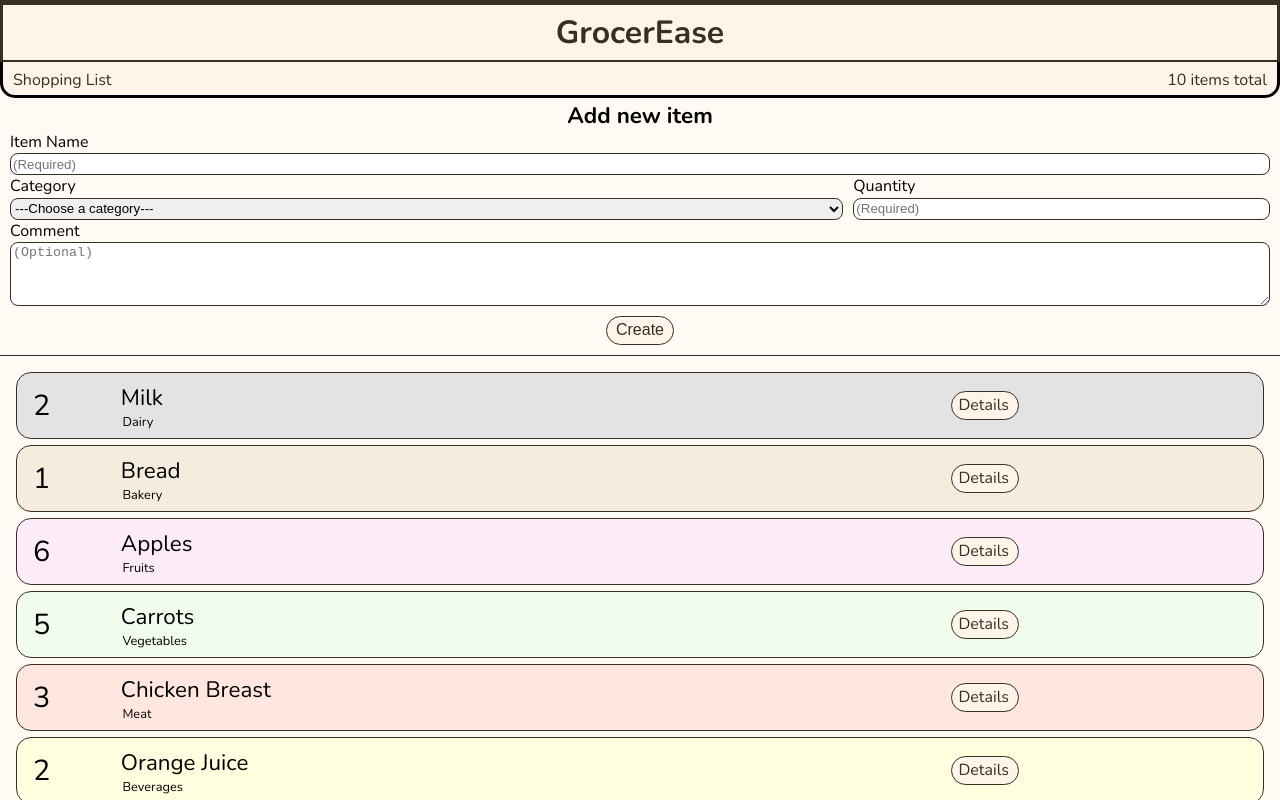
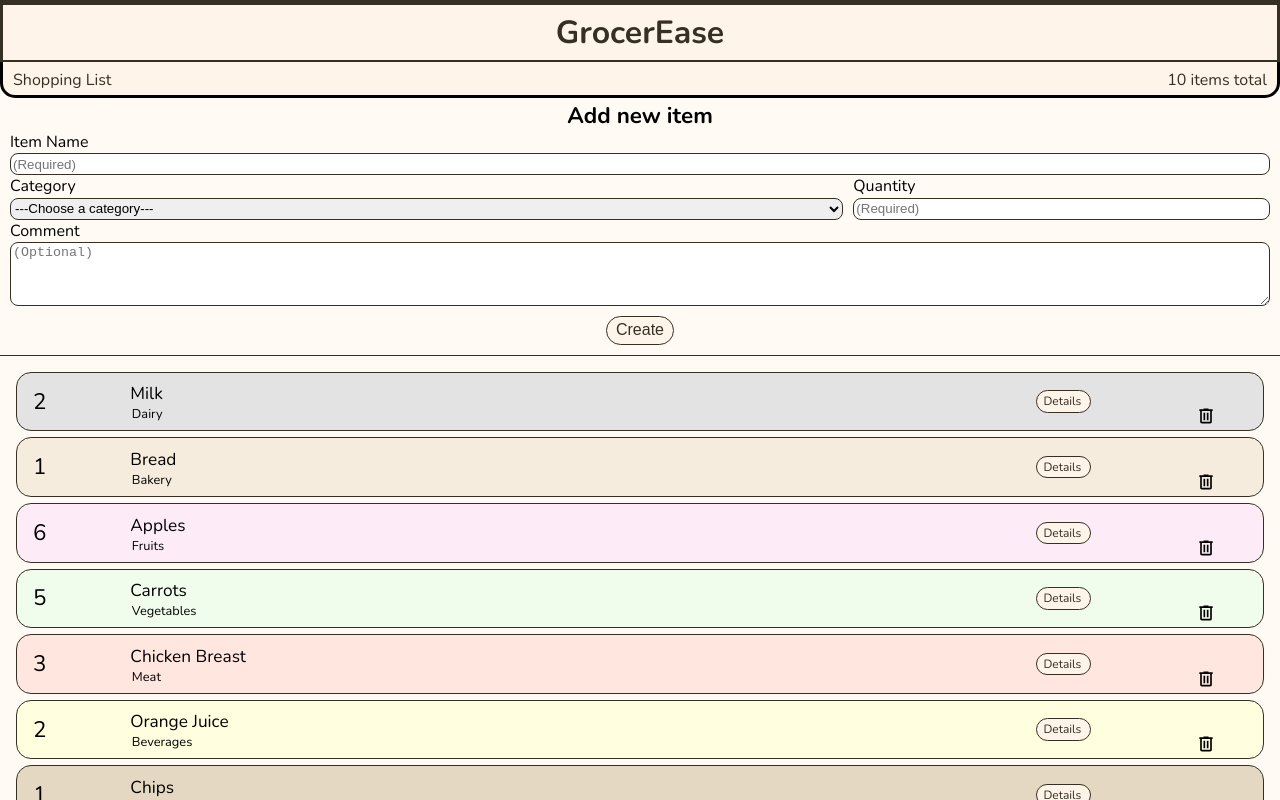
Before and after one commit to laurasliwa/capstone-grocerease, a Next.js app: page / in a window 1280 px wide. Shown: the top 800 px of the page. Built offline with nearby package versions, Linux system fonts and the light colour scheme.

Commit message:
Set maxlength for name and quantity, adjust styling, implement delete button

```diff
--- a/components/Form.js
+++ b/components/Form.js
@@ -28,6 +28,7 @@ export default function CreateForm({ onCreateItem }) {
         id="name"
         type="text"
         placeholder="(Required)"
+        maxLength="20"
         required
       />
       <FlexContainer>
@@ -58,6 +59,8 @@ export default function CreateForm({ onCreateItem }) {
             id="quantity"
             type="number"
             placeholder="(Required)"
+            min="0"
+            max="999"
             required
           />
         </StyledQuantityInputContainer>
--- a/components/ShoppingItem.js
+++ b/components/ShoppingItem.js
@@ -1,5 +1,6 @@
 import styled from "styled-components";
 import Link from "next/link";
+import Delete from "@/public/icons/delete.svg";
 
 export default function ShoppingItem({ id, quantity, name, category }) {
   return (
@@ -8,17 +9,20 @@ export default function ShoppingItem({ id, quantity, name, category }) {
       <ItemName>{name}</ItemName>
       <ItemCategory>{category}</ItemCategory>
       <StyledLink href={`/${id}`}>Details</StyledLink>
+      <StyledButton type="button">
+        <DeleteIcon />
+      </StyledButton>
     </ItemContainer>
   );
 }
 
 const ItemContainer = styled.li`
   display: grid;
-  grid-template-columns: 0.2fr 1.6fr 0.2fr 0.2fr 0.2fr;
+  grid-template-columns: 0.2fr 1.6fr 0.2fr 0.2fr;
   grid-template-rows: 0.4fr 0.4fr 0 0;
   grid-template-areas:
-    "itemquantity itemname details edit delete"
-    "itemquantity itemcategory details edit delete";
+    "itemquantity itemname details edit"
+    "itemquantity itemcategory details delete";
   border: 1px solid #362f23;
   padding: 0;
   margin: 6px;
@@ -53,14 +57,14 @@ const ItemQuantity = styled.span`
   grid-area: itemquantity;
   margin: 0;
   padding: 0.8rem 1rem;
-  font-size: 1.8rem;
+  font-size: 1.4rem;
   list-style: none;
 `;
 
 const ItemName = styled.span`
   grid-area: itemname;
   margin: 0.6rem 0 0 0;
-  font-size: 1.4rem;
+  font-size: 1.08rem;
   list-style: none;
 `;
 
@@ -75,11 +79,23 @@ const StyledLink = styled(Link)`
   grid-area: details;
   border: 1px solid #362f23;
   border-radius: 15px;
-  height: 1.8rem;
-  width: 4.2rem;
+  height: 1.4rem;
+  width: 3.4rem;
   align-self: center;
   background-color: #fff4e9;
   text-decoration: none;
   color: #362f23;
   padding: 2px 0 0 6px;
+  font-size: 12px;
 `;
+
+const StyledButton = styled.button`
+  grid-area: delete;
+  border: none;
+  background-color: transparent;
+`;
+
+const DeleteIcon = styled(Delete)`
+  width: 20px;
+  height: 20px;
+`;
```
Also changed, not shown: public/icons/delete.svg (added).
